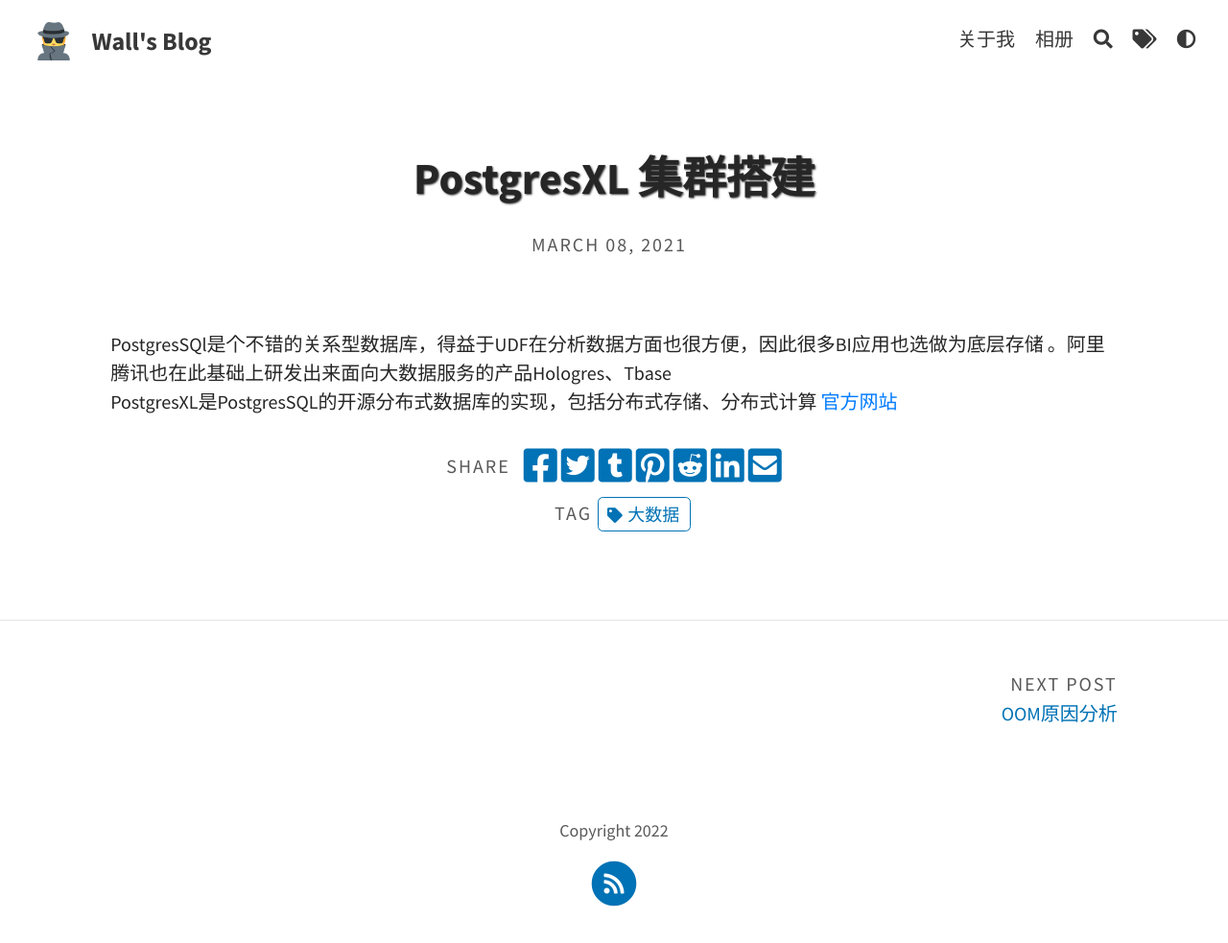
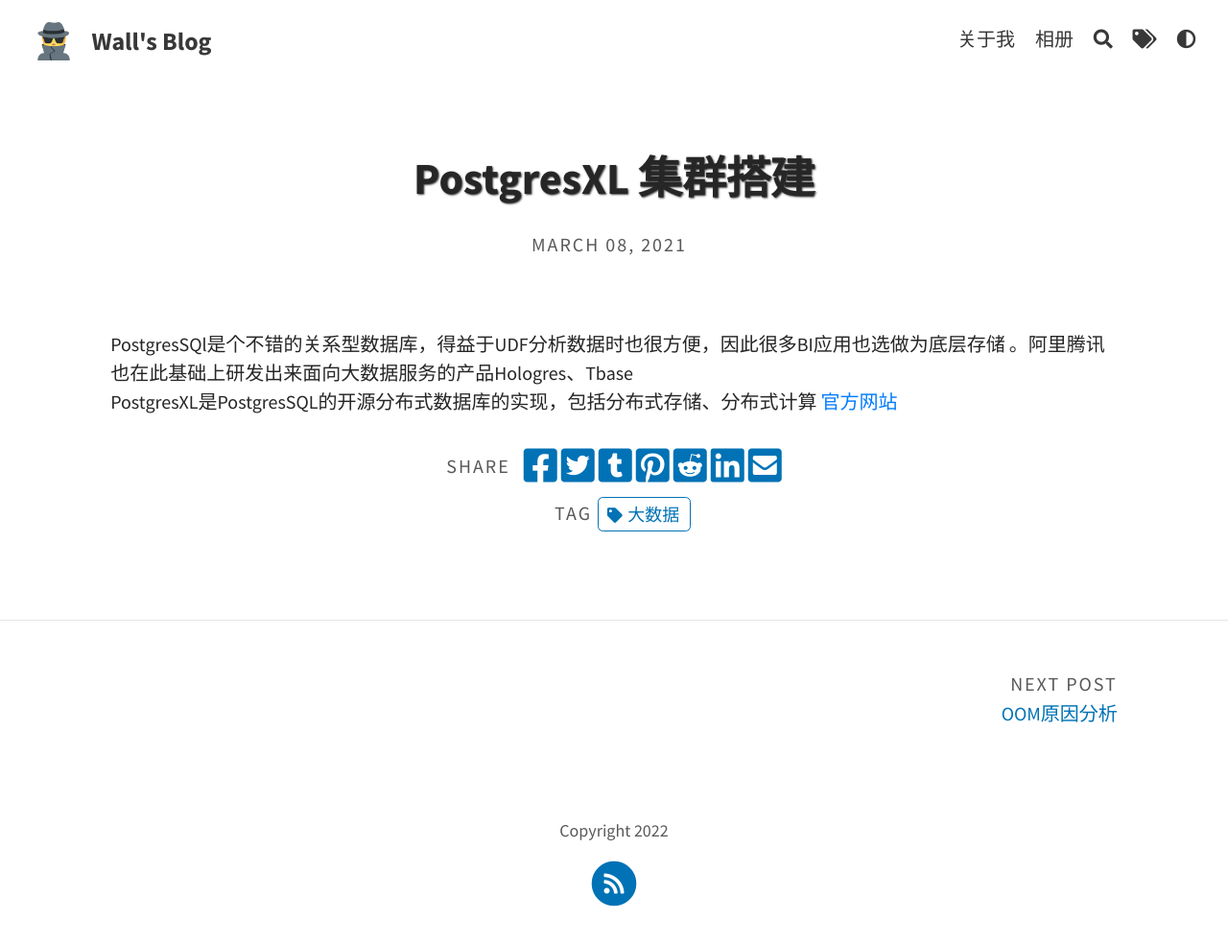
Before and after one commit to wa11ee/wa11ee.github.io, a Jekyll site: the page built from _posts/2021-03-08-PostgresXL-集群搭建.md, in a window 1280 px wide. Shown: the whole page at 96% size. Built offline with Jekyll 4.4.1, drawn with Linux system fonts in a browser that asks for light colours.

Commit message:
增加博客

```diff
--- a/_posts/2021-03-08-PostgresXL-集群搭建.md
+++ b/_posts/2021-03-08-PostgresXL-集群搭建.md
@@ -9,6 +9,6 @@ excerpt_separator: <!--more-->
 bootstrap: true                                   # Add bootstrap to the page
 tags: [大数据]
 ---
-PostgresSQl是个不错的关系型数据库，得益于UDF在分析数据方面也很方便，因此很多BI应用也选做为底层存储
+PostgresSQl是个不错的关系型数据库，得益于UDF分析数据时也很方便，因此<!--more-->很多BI应用也选做为底层存储
 。阿里腾讯也在此基础上研发出来面向大数据服务的产品Hologres、Tbase
 PostgresXL是PostgresSQL的开源分布式数据库的实现，包括分布式存储、分布式计算  [官方网站](https://www.postgres-xl.org/)
```
